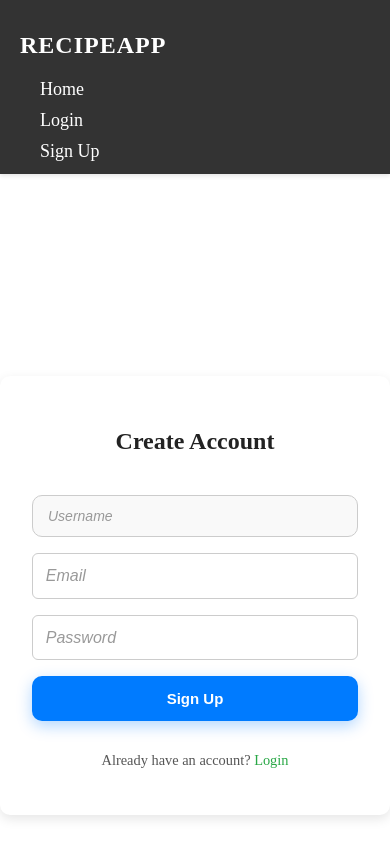
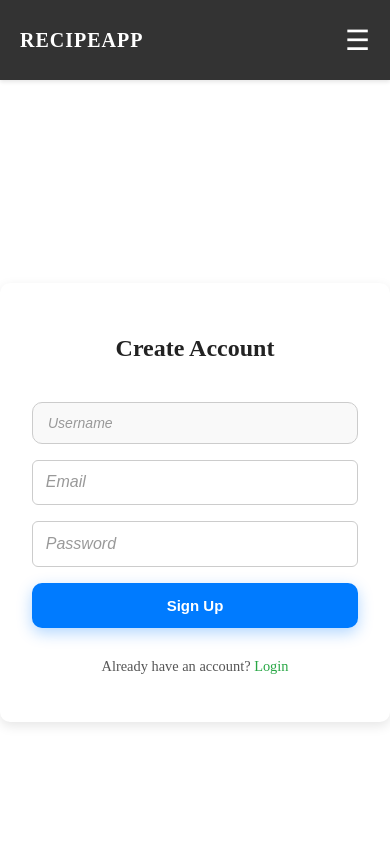
Before and after one commit to mahiawasthi23/Food-recipe-frontend, a React (Vite) app: page /signup in a window 390 px wide. Shown: the top 844 px of the page. Built offline with nearby package versions, Linux system fonts and the light colour scheme.

Commit message:
add logout button

```diff
--- a/src/App.jsx
+++ b/src/App.jsx
@@ -14,11 +14,11 @@ function App() {
       <Router>
         <Navbar />
         <Routes>
-          <Route path="/" element={<Banner/>} />
+          <Route path="/" element={<Banner />} />
           <Route path="/login" element={<Login />} />
           <Route path="/signup" element={<Signup />} />
           <Route path="/dashboard" element={<PrivateRoute />} />
-          <Route path="/recipes/new" element={<RecipeForm/>}/>
+          <Route path="/recipes/new" element={<RecipeForm />} />
           <Route path="/recipes/:id/edit" element={<RecipeForm />} />
         </Routes>
         <Footer />
@@ -27,17 +27,11 @@ function App() {
   );
 }
 
-
 function PrivateRoute() {
   const { user, loading } = useAuth();
 
-  if (loading) {
-    return <div>Loading...</div>;
-  }
-
-  if (!user) {
-    return <Navigate to="/login" />;
-  }
+  if (loading) return <div>Loading...</div>;
+  if (!user) return <Navigate to="/login" />;
 
   return <Dashboard />;
 }
--- a/src/Components/Navbar.css
+++ b/src/Components/Navbar.css
@@ -1,4 +1,3 @@
-
 .navbar {
   display: flex;
   justify-content: space-between;
@@ -6,9 +5,10 @@
   background: #333;
   padding: 12px 20px;
   color: #fff;
-  box-shadow: 0 2px 4px rgba(0, 0, 0, 0.1);
+  box-shadow: 0 2px 4px rgba(0,0,0,0.1);
+  position: relative;
+  flex-wrap: wrap;
 }
-
 
 .logo {
   font-size: 24px;
@@ -17,53 +17,92 @@
   text-transform: uppercase;
 }
 
-
 .nav-links {
   display: flex;
   gap: 15px;
+  align-items: center;
+  flex-wrap: wrap;  /* wrap if links overflow */
 }
 
-.nav-links a {
+.nav-links a,
+.nav-links button {
   color: #fff;
   text-decoration: none;
   font-size: 16px;
   transition: color 0.3s ease;
+  background: none;
+  border: none;
+  cursor: pointer;
 }
 
-.nav-links a:hover {
+.nav-links a:hover,
+.nav-links button:hover {
   color: #e63946;
 }
 
-
 .logout-btn {
   background: #e63946;
-  border: none;
   padding: 6px 12px;
-  color: white;
-  cursor: pointer;
+  border-radius: 4px;
   font-size: 14px;
-  border-radius: 4px;
-  transition: background 0.3s ease;
 }
 
 .logout-btn:hover {
   background: #d62828;
 }
 
+/* Hamburger menu */
+.menu-toggle {
+  display: none;
+  font-size: 28px;
+  cursor: pointer;
+}
+
+/* Small screen */
 @media (max-width: 768px) {
-  .navbar {
-    flex-direction: column;
-    align-items: flex-start;
+  .menu-toggle {
+    display: block;
   }
 
   .nav-links {
+    display: none;
     flex-direction: column;
+    width: 100%;
+    background: #333;
+    margin-top: 10px;
     gap: 10px;
-    width: 100%;
-    padding-left: 20px;
+    padding: 10px 0;
+    border-top: 1px solid #444;
   }
 
-  .nav-links a {
+  .nav-links.active {
+    display: flex;
+  }
+
+  .nav-links a,
+  .nav-links button {
+    width: 100%;
+    padding: 10px 20px;
     font-size: 18px;
+    text-align: left;
+  }
+
+  .navbar {
+    flex-direction: row;
+    justify-content: space-between;
+    align-items: center;
   }
 }
+
+/* Extra small screens */
+@media (max-width: 480px) {
+  .logo {
+    font-size: 20px;
+  }
+
+  .nav-links a,
+  .nav-links button {
+    font-size: 16px;
+    padding: 8px 16px;
+  }
+}
--- a/src/Components/Navbar.jsx
+++ b/src/Components/Navbar.jsx
@@ -1,14 +1,47 @@
-import { NavLink } from "react-router-dom";
+import { NavLink, useNavigate } from "react-router-dom";
+import { useState } from "react";
+import { useAuth } from "../context/AuthContext";
 import "./Navbar.css";
 
 const Navbar = () => {
+  const [menuOpen, setMenuOpen] = useState(false);
+  const navigate = useNavigate();
+  const { user, logout } = useAuth();
+
+  const handleLogout = () => {
+    logout();
+    navigate("/login");
+  };
+
   return (
     <nav className="navbar">
       <h2 className="logo">RecipeApp</h2>
-      <div className="nav-links">
-        <NavLink to="/" end className="nav-link">Home</NavLink>
-        <NavLink to="/login" className="nav-link">Login</NavLink>
-        <NavLink to="/signup" className="nav-link">Sign Up</NavLink>
+
+      <div className="menu-toggle" onClick={() => setMenuOpen((prev) => !prev)}>
+        ☰
+      </div>
+
+      <div className={`nav-links ${menuOpen ? "active" : ""}`}>
+        <NavLink to="/" end className="nav-link" onClick={() => setMenuOpen(false)}>
+          Home
+        </NavLink>
+
+        {!user && (
+          <>
+            <NavLink to="/login" className="nav-link" onClick={() => setMenuOpen(false)}>
+              Login
+            </NavLink>
+            <NavLink to="/signup" className="nav-link" onClick={() => setMenuOpen(false)}>
+              Sign Up
+            </NavLink>
+          </>
+        )}
+
+        {user && (
+          <button className="logout-btn" onClick={handleLogout}>
+            Logout
+          </button>
+        )}
       </div>
     </nav>
   );
--- a/src/context/AuthContext.jsx
+++ b/src/context/AuthContext.jsx
@@ -11,20 +11,13 @@ export const AuthProvider = ({ children }) => {
 
   useEffect(() => {
     const token = localStorage.getItem("token");
-
     if (token) {
       axios
         .get("https://recipe-app-backend-2-23l5.onrender.com/api/auth/me", {
           headers: { Authorization: `Bearer ${token}` },
         })
-        .then((response) => {
-        setUser(response.data);
-
-        })
-        .catch((err) => {
-          console.error(err);
-          localStorage.removeItem("token");
-        })
+        .then((res) => setUser(res.data))
+        .catch(() => localStorage.removeItem("token"))
         .finally(() => setLoading(false));
     } else {
       setLoading(false);
@@ -33,41 +26,52 @@ export const AuthProvider = ({ children }) => {
 
   const login = async (email, password) => {
     try {
-    const response = await axios.post("/api/auth/login", { email, password });
+      const response = await axios.post(
+        "https://recipe-app-backend-2-23l5.onrender.com/api/auth/login",
+        { email, password }
+      );
       const token = response.data.token;
       localStorage.setItem("token", token);
 
-    // Fetch user info
-    const userResponse = await axios.get("https://recipe-app-backend-2-23l5.onrender.com/api/auth/me", {
-      headers: { Authorization: `Bearer ${token}` },
-    });
+      const userResponse = await axios.get(
+        "https://recipe-app-backend-2-23l5.onrender.com/api/auth/me",
+        { headers: { Authorization: `Bearer ${token}` } }
+      );
       setUser(userResponse.data);
-
     } catch (err) {
       console.error(err);
+      throw err;
     }
   };
 
-const signup = async (email, password) => {
+ const signup = async (username, email, password) => {
   try {
-    const response = await axios.post("https://recipe-app-backend-2-23l5.onrender.com/api/auth/signup", { email, password });
+    const response = await axios.post(
+      "https://recipe-app-backend-2-23l5.onrender.com/api/auth/signup",
+      { username, email, password } // username add karo
+    );
     const token = response.data.token;
     localStorage.setItem("token", token);
 
-
-    const userResponse = await axios.get("https://recipe-app-backend-2-23l5.onrender.com/api/auth/me", {
-      headers: { Authorization: `Bearer ${token}` },
-    });
+    const userResponse = await axios.get(
+      "https://recipe-app-backend-2-23l5.onrender.com/api/auth/me",
+      { headers: { Authorization: `Bearer ${token}` } }
+    );
     setUser(userResponse.data);
-
   } catch (err) {
     console.error(err);
+    throw err;
   }
 };
 
 
+  const logout = () => {
+    localStorage.removeItem("token");
+    setUser(null);
+  };
+
   return (
-    <AuthContext.Provider value={{ user, loading, login, signup }}>
+    <AuthContext.Provider value={{ user, loading, login, signup, logout }}>
       {children}
     </AuthContext.Provider>
   );
--- a/src/pages/Login.jsx
+++ b/src/pages/Login.jsx
@@ -1,11 +1,13 @@
 import { useState } from "react";
-import axios from "axios";
-import { useNavigate } from "react-router-dom";
+import { useNavigate, Link } from "react-router-dom";
+import { useAuth } from "../context/AuthContext";
 import "./Login.css";
 
 function Login() {
   const [form, setForm] = useState({ email: "", password: "" });
+  const [loading, setLoading] = useState(false);
   const navigate = useNavigate();
+  const { login } = useAuth();
 
   const handleChange = (e) => {
     setForm({ ...form, [e.target.name]: e.target.value });
@@ -17,16 +19,16 @@ function Login() {
       alert("Please enter both email and password.");
       return;
     }
+
+    setLoading(true);
     try {
-      const res = await axios.post(
-        "https://recipe-app-backend-2-23l5.onrender.com/api/auth/login",
-        form
-      );
+      await login(form.email, form.password);
       alert("Login successful!");
-      localStorage.setItem("token", res.data.token);
       navigate("/dashboard");
     } catch (err) {
       alert(err.response?.data?.msg || "Login failed");
+    } finally {
+      setLoading(false);
     }
   };
 
@@ -39,6 +41,7 @@ function Login() {
           placeholder="Email"
           value={form.email}
           onChange={handleChange}
+          required
         />
         <input
           type="password"
@@ -46,10 +49,13 @@ function Login() {
           placeholder="Password"
           value={form.password}
           onChange={handleChange}
+          required
         />
-        <button type="submit">Login</button>
+        <button type="submit" disabled={loading}>
+          {loading ? "Logging in..." : "Login"}
+        </button>
         <p>
-          Don't have an account? <a href="/signup">Sign up</a>
+          Don't have an account? <Link to="/signup">Sign up</Link>
         </p>
       </form>
     </div>
--- a/src/pages/Signup.jsx
+++ b/src/pages/Signup.jsx
@@ -1,12 +1,13 @@
 import { useState } from "react";
 import { useNavigate, Link } from "react-router-dom";
-import axios from "axios";
+import { useAuth } from "../context/AuthContext";
 import "./Signup.css";
 
 function Signup() {
   const [form, setForm] = useState({ username: "", email: "", password: "" });
   const [loading, setLoading] = useState(false);
   const navigate = useNavigate();
+  const { signup } = useAuth();
 
   const handleChange = (e) => {
     setForm({ ...form, [e.target.name]: e.target.value });
@@ -22,12 +23,10 @@ function Signup() {
 
     setLoading(true);
     try {
-      const response = await axios.post(
-        "https://recipe-app-backend-2-23l5.onrender.com/api/auth/signup",
-        form
-      );
 
-      localStorage.setItem("token", response.data.token);
+    await signup(form.username, form.email, form.password);
+
+
       alert("Signup successful!");
       navigate("/dashboard");
     } catch (err) {
```
Lines whose indentation alone changed are shown as unchanged.
